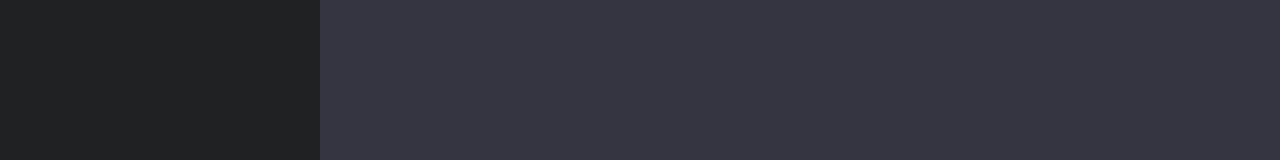
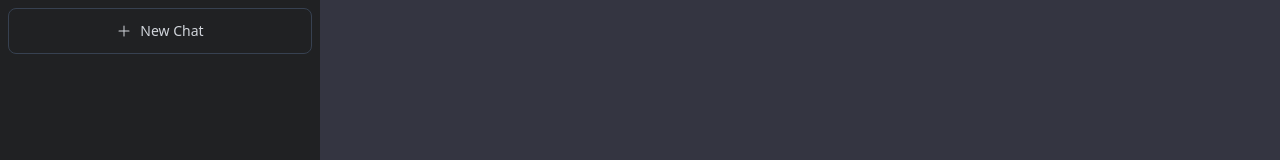
Before and after one commit to badeyesightcat/chatgpt-vue-firebase, a Vue app in the folder client/: page / in a window 1280 px wide. Shown: the top 160 px of the page. Built offline with nearby package versions, Linux system fonts and the light colour scheme.

Commit message:
Build NewChatButton component

```diff
--- a/client/src/components/NewChatButton.vue
+++ b/client/src/components/NewChatButton.vue
@@ -1,7 +1,16 @@
 <template>
-  <div></div>
+  <div class="border-gray-700 border chat-row">
+    <PlusIcon class="h-4 w-4" />
+    <p>New Chat</p>
+  </div>
 </template>
 
 <script>
-export default {};
+import { PlusIcon } from '@heroicons/vue/24/solid';
+export default {
+  name: 'NewChatButton',
+  components: {
+    PlusIcon,
+  },
+};
 </script>
```
